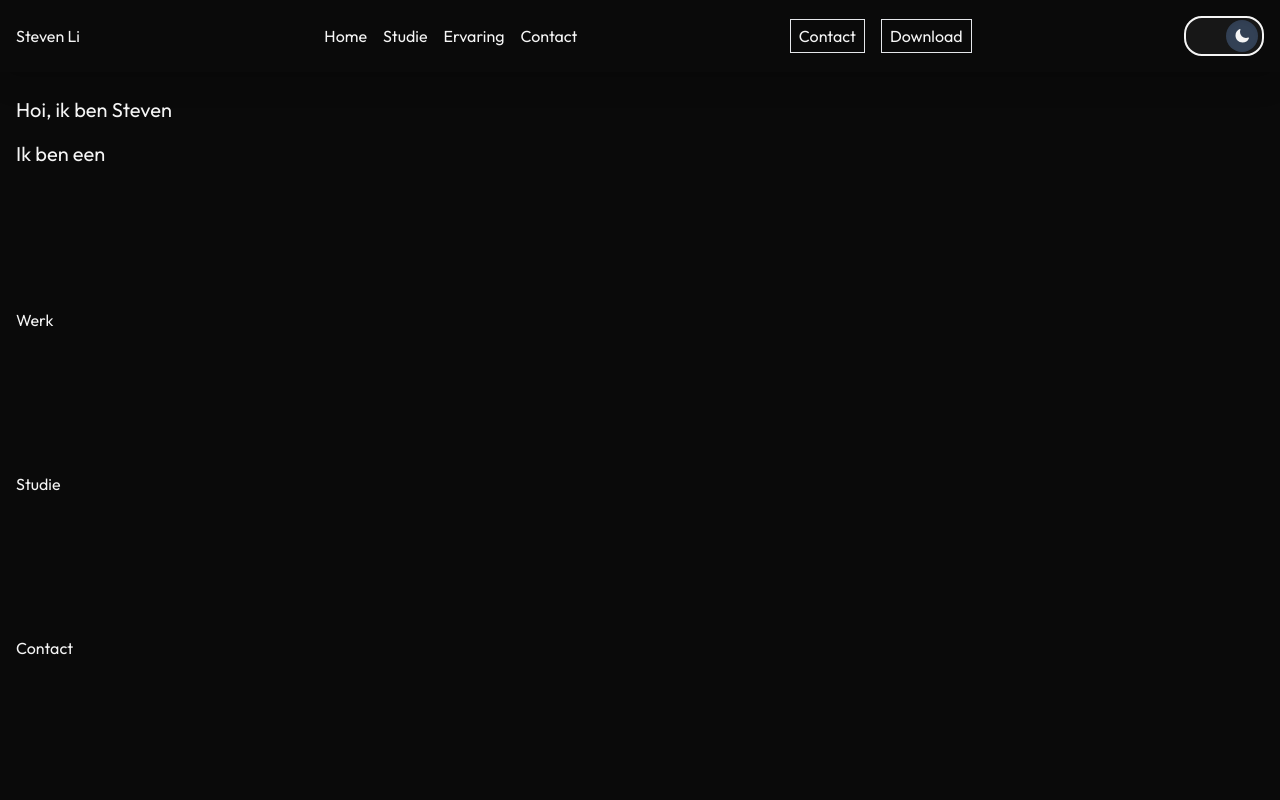
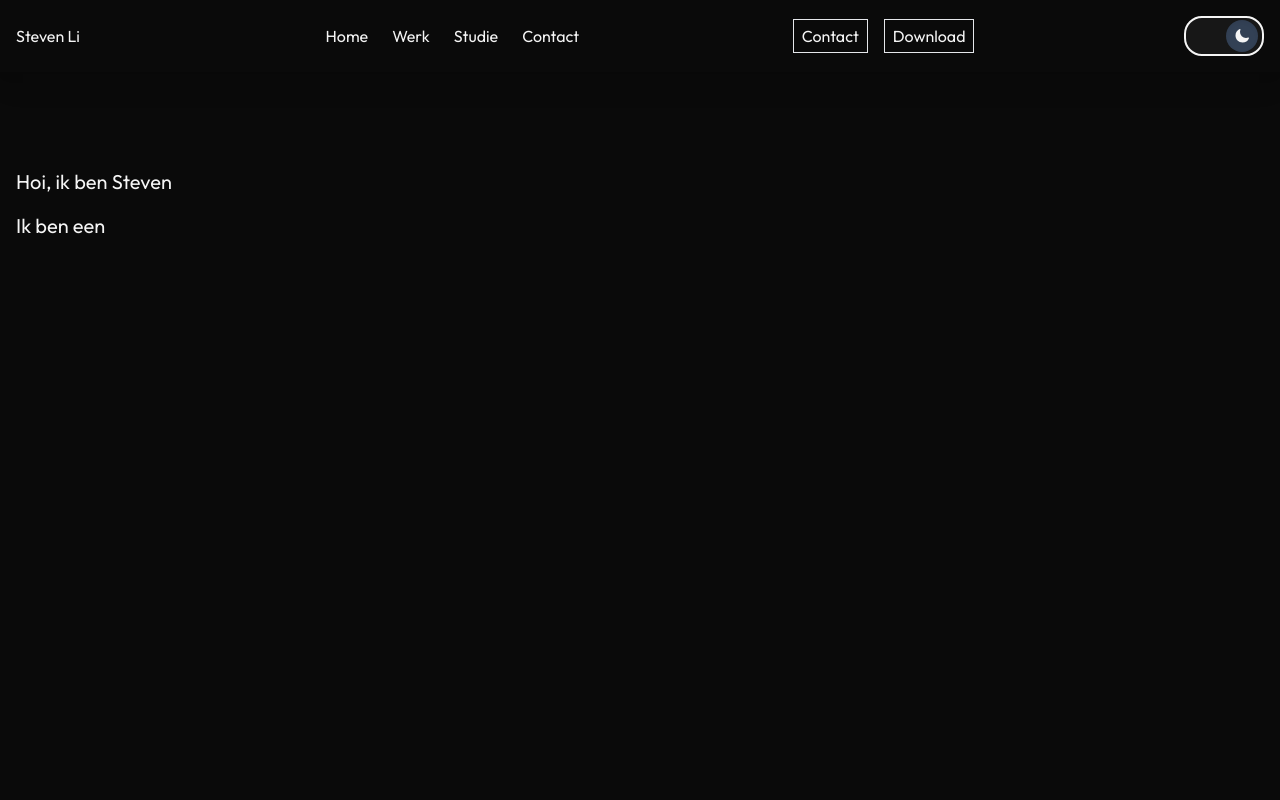
Before and after one commit to zStevenn/portfolio, a Next.js app: page / in a window 1280 px wide. Shown: the top 800 px of the page. Built offline with nearby package versions, Linux system fonts and the light colour scheme.

Commit message:
Fix navigation items, fix smooth scrolling to sections

```diff
--- a/src/components/navigation/nav-container/index.tsx
+++ b/src/components/navigation/nav-container/index.tsx
@@ -10,7 +10,7 @@ type NavContainerProps = {
 function NavContainer({ children, className }: NavContainerProps) {
   const { isOpen } = useNavContext()
 
-  let navStyling = `fixed z-50 ml-4 mr-4 mt-4 md:m-0 md:border-0 md:right-0 md:left-0 rounded-md md:rounded-none bg-neutral-100 dark:bg-neutral-950 flex flex-col md:flex-row justify-between md:items-center gap-6 p-2 md:p-4 md:shadow-xl shadow-2xl`
+  let navStyling = `fixed md:relative z-50 ml-4 mr-4 mt-4 md:m-0 md:border-0 md:right-0 md:left-0 rounded-md md:rounded-none bg-neutral-100 dark:bg-neutral-950 flex flex-col md:flex-row justify-between md:items-center gap-6 p-2 md:p-4 md:shadow-xl shadow-2xl`
   const openStyling = isOpen ? `left-0 right-0` : `border`
   const combinedStyling = `${navStyling} ${openStyling} ${className ? className : ""}`
 
--- a/src/components/navigation/nav-links/index.tsx
+++ b/src/components/navigation/nav-links/index.tsx
@@ -3,6 +3,8 @@
 import { useNavContext } from '@/hooks/context/useNavContext'
 import useViewportWidth from '@/hooks/useViewportWidth'
 import { useLayoutEffect, useState } from 'react'
+import NavLink from './nav-link'
+import SectionEnum from '@/enums/Section'
 
 function NavLinks() {
   const { isOpen } = useNavContext()
@@ -11,11 +13,11 @@ function NavLinks() {
   const [navStyling, setNavStyling] = useState<string>()
 
   const navLinks = [
-    'Home',
-    'Studie',
-    'Ervaring',
-    'Contact'
-  ]
+    { name: 'Home', id: SectionEnum.Introduction },
+    { name: 'Werk', id: SectionEnum.Work },
+    { name: 'Studie', id: SectionEnum.Study },
+    { name: 'Contact', id: SectionEnum.Contact },
+  ];
 
   useLayoutEffect(() => {
     const isMobile = viewportWidth < 768
@@ -25,7 +27,7 @@ function NavLinks() {
   return (
     <ul className={navStyling}>
       {navLinks.map((navLink) => (
-        <li key={navLink}>{navLink}</li>
+        <NavLink key={navLink.id} name={navLink.name} id={navLink.id} />
       ))}
     </ul>
   )
--- /dev/null
+++ b/src/components/navigation/nav-links/nav-link/index.tsx
@@ -0,0 +1,43 @@
+"use client"
+
+import SectionEnum from "@/enums/Section";
+import Link from "next/link";
+import { MouseEvent } from "react";
+
+type NavLinkProps = {
+  name: string;
+  id: SectionEnum;
+}
+
+function NavLink({ name, id }: NavLinkProps) {
+
+  const sectionId = `#${id}`
+
+  function smoothScrollToSection() {
+    const section = document.getElementById(id)
+
+    if (section) {
+      window.scrollTo({
+        behavior: "smooth",
+        top: section.offsetTop - 40
+      })
+    }
+  }
+
+  function handleLinkClick(e: MouseEvent<HTMLAnchorElement>) {
+    e.preventDefault();
+    smoothScrollToSection()
+  }
+
+  return (
+    <Link
+      className="transition-all hover:text-red-500 active:scale-95 hover:cursor-pointer p-1"
+      href={sectionId}
+      onClick={handleLinkClick}
+    >
+      {name}
+    </Link>
+  )
+}
+
+export default NavLink
--- a/src/components/ui/section/index.tsx
+++ b/src/components/ui/section/index.tsx
@@ -11,7 +11,7 @@ function Section({ children, id, backgroundColor }: SectionProps) {
 
   return (
     <section id={id} className={bgColor}>
-      <div className='md:container md:mx-auto px-4'>
+      <div className='md:container md:mx-auto px-4 min-h-screen'>
         {children}
       </div>
     </section>
--- a/src/enums/Section.ts
+++ b/src/enums/Section.ts
@@ -1,8 +1,8 @@
 enum SectionEnum {
-	Introduction = "introduction",
-	Work = "work",
+	Introduction = "introductie",
+	Work = "werk",
 	Contact = "contact",
-	Study = "study",
+	Study = "studie",
 }
 
 export default SectionEnum
```
